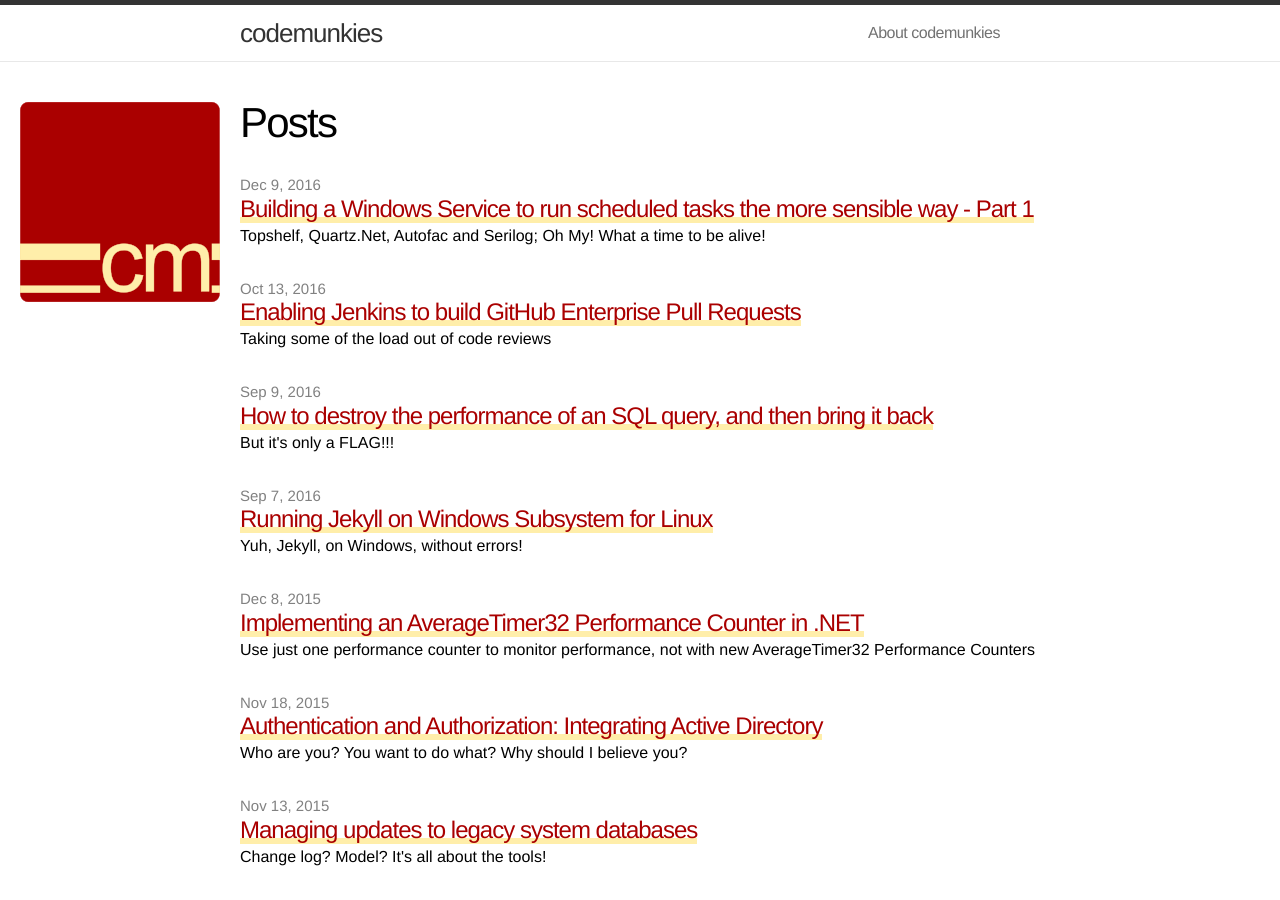
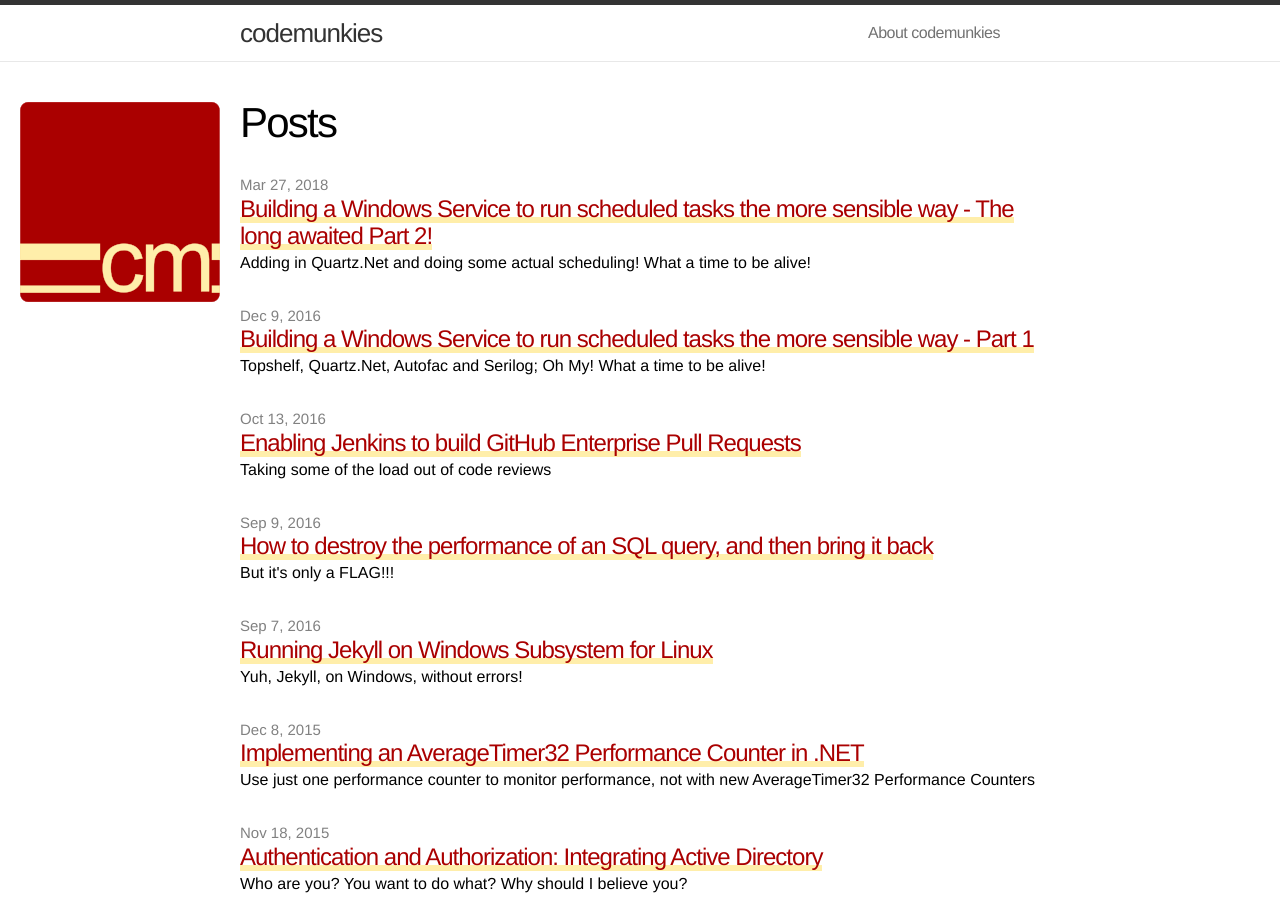
Before and after one commit to steve-codemunkies/stevehocking.github.io, a Jekyll site: the page built from index.html, in a window 1280 px wide and 900 px high. Built offline with Jekyll 4.4.1, drawn with Linux system fonts in a browser that asks for light colours; nearby versions of some CDN libraries; part of the change alters nothing that is shown.

Commit message:
Add a new post about quartz.net
Finish off the previous post adding in quartz.net and a job implementation.

````diff
--- a/_drafts/2018-03-26-building-windows-scheduler-service-pt2.md
+++ b/_posts/2018-03-27-building-windows-scheduler-service-pt2.md
@@ -2,7 +2,7 @@
 layout: 	post
 title:  	"Building a Windows Service to run scheduled tasks the more sensible way - The long awaited Part 2!"
 description:  "Adding in Quartz.Net and doing some actual scheduling! What a time to be alive!"
-date:   	2018-03-26 20:00:00
+date:   	2018-03-27 08:45:00+01:00
 categories: topshelf quartz.net autofac serilog
 comments: true
 page-type: article
@@ -10,11 +10,14 @@ hero-image: /assets/2016-11-13-clocks.jpg
 supplemental-css: /css/clocks.css
 ---
 
+TL;DR: Adding a Quartz.net scheduler to a service built with Topshelf, Autofac and Serilog is pretty straightforward. Using a configuration file for the scheduling opens up lots of possibilies. [Code for the whole solution is available](https://github.com/steve-codemunkies/WindowsSchedulerService).
+
+
 In [part one]({% post_url 2016-12-09-building-windows-scheduler-service %}) of this mini-series we setup a Windows Service using [Topshelf](http://topshelf-project.com/), and it had a funky little class that setup a timer to repeatedly fire an event. This though was not the promised scheduler.
 
 After a brief interlude I'm back to fill in the gaps.
 
-(Ignoring some [version updating](https://github.com/steve-codemunkies/WindowsSchedulerService/commit/87981e24891603a6563ad7a18f3598a2975fa101)) The first thing I did was to install [Quartz.Net](http://www.quartz-scheduler.net/) and some helper packages. This is done through the _Package Manager Console_ with the following commands: `Install-Package Quartz.Plugins -DependencyVersion Highest` and `Install-Package Autofac.Extras.Quartz`. Installing `Autofac.Extras.Quartz` is done to bring some key helper classes that plumb Autofac and Quartz together. But why bring `Quartz.Plugins`, why not just bring `Quartz`? The reason for this is that it allows us to configure our jobs in a _configuration file_. And put simply this (to me at least) is much more interesting than hard coding the jobs in code, or heavens help us, inventing our own method of loading schedules.
+(Ignoring some [version updating](https://github.com/steve-codemunkies/WindowsSchedulerService/commit/87981e24891603a6563ad7a18f3598a2975fa101)) The first thing I did was to install [Quartz.Net](http://www.quartz-scheduler.net/) and some helper packages. This is done through the _Package Manager Console_ with the following commands: `Install-Package Quartz.Plugins -DependencyVersion Highest` and `Install-Package Autofac.Extras.Quartz`. Installing `Autofac.Extras.Quartz` is done to bring some key helper classes that plumb Autofac and Quartz together. But why bring `Quartz.Plugins`, why not just bring `Quartz`? The reason for this is that it allows us to configure our jobs in a _configuration file_. And put simply this (to me at least) is much more interesting and flexible than hard coding the jobs in code, or heavens help us, inventing our own method of loading schedules.
 
 It's still necessary to do a little bit more plumbing to get `Topshelf` and `Quartz.net` talking to each other, and this is where a new implementation of `ITestService` comes in:
 
@@ -129,3 +132,36 @@ We're doing a few things here. We're telling `Quartz.net` to use a plugin to par
 ```
 
 `Quartz.net` splits all scheduled jobs into two parts, the `<job/>` which is the what, and the `<trigger/>` which is the when. Because of the way that `Quartz.net` is setup you can easily extend the triggers, and indeed my team has done this with a _follow-on_ trigger, that allows us to schedule just one job, but as part of each job specify the next job that should be run. For us this means that we have been able easily break down a complex export task to six simpler tasks, and schedule them one after the other without guessing how long each one will take.
+
+It's worth calling out the `/job-scheduling-data/schedule/job/job-type` element. This is the [Fully Qualified Type Name](https://platinumdogs.me/2010/01/05/net-5-part-or-fully-qualified-type-and-assembly-names/) for the type that implements `IJob`. I haven't specified the `Version`, `Culture` or `PublicKeyToken` as they are not necessary. So now we need to implement the `Service.SampleJob`:
+
+```
+public class SampleJob : IJob
+{
+    private readonly ILogger _logger;
+    private readonly Guid _tellTale = Guid.NewGuid();
+
+    public SampleJob(ILogger logger)
+    {
+        _logger = logger;
+    }
+
+    public Task Execute(IJobExecutionContext context)
+    {
+        return Task.Run(() =>
+        {
+            _logger.Information("Executing sample job");
+            _logger.Information($"Name: {context.JobDetail.Key.Name}");
+            _logger.Information($"Description: '{context.JobDetail.Description}'");
+            _logger.Information($"Fire time utc: {context.FireTimeUtc:yyyy-MM-dd HH:mm:ss zzz}");
+            foreach (var data in context.JobDetail.JobDataMap)
+            {
+                _logger.Information($"\tKey: {data.Key}; Value: {data.Value}");
+            }
+            _logger.Information($"Tell tale: {_tellTale}");
+        });
+    }
+}
+```
+
+The `_tellTale` is simply there to show that the job class is instantiated every time the trigger fires. This is important because if you have state that needs to be stored between job calls you need to find somewhere to store it. As you can see the `Execute` method returns a `Task`, but you need to [be careful about mixing styles](http://blog.stephencleary.com/2012/02/async-and-await.html). The rest of the method simply demonstrates how to get data from the context.
````
